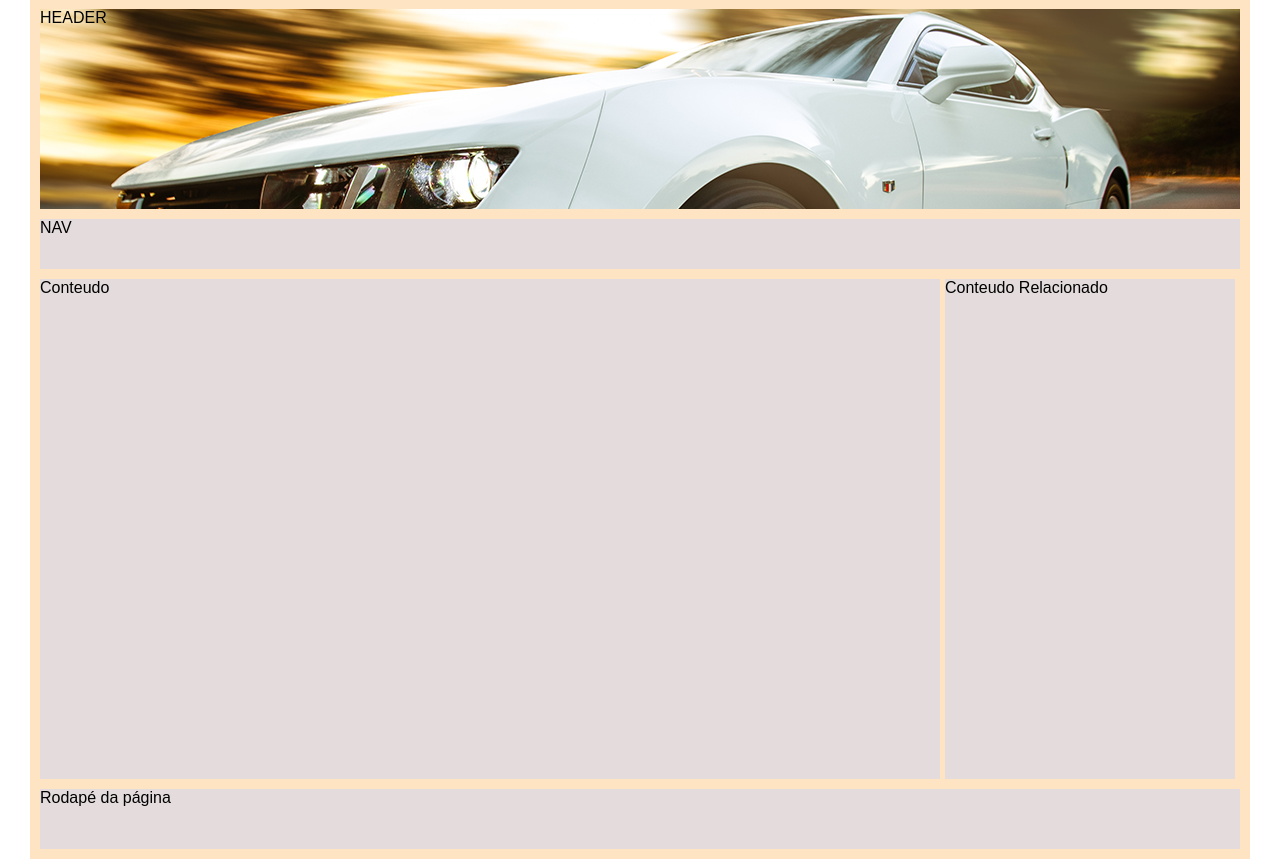
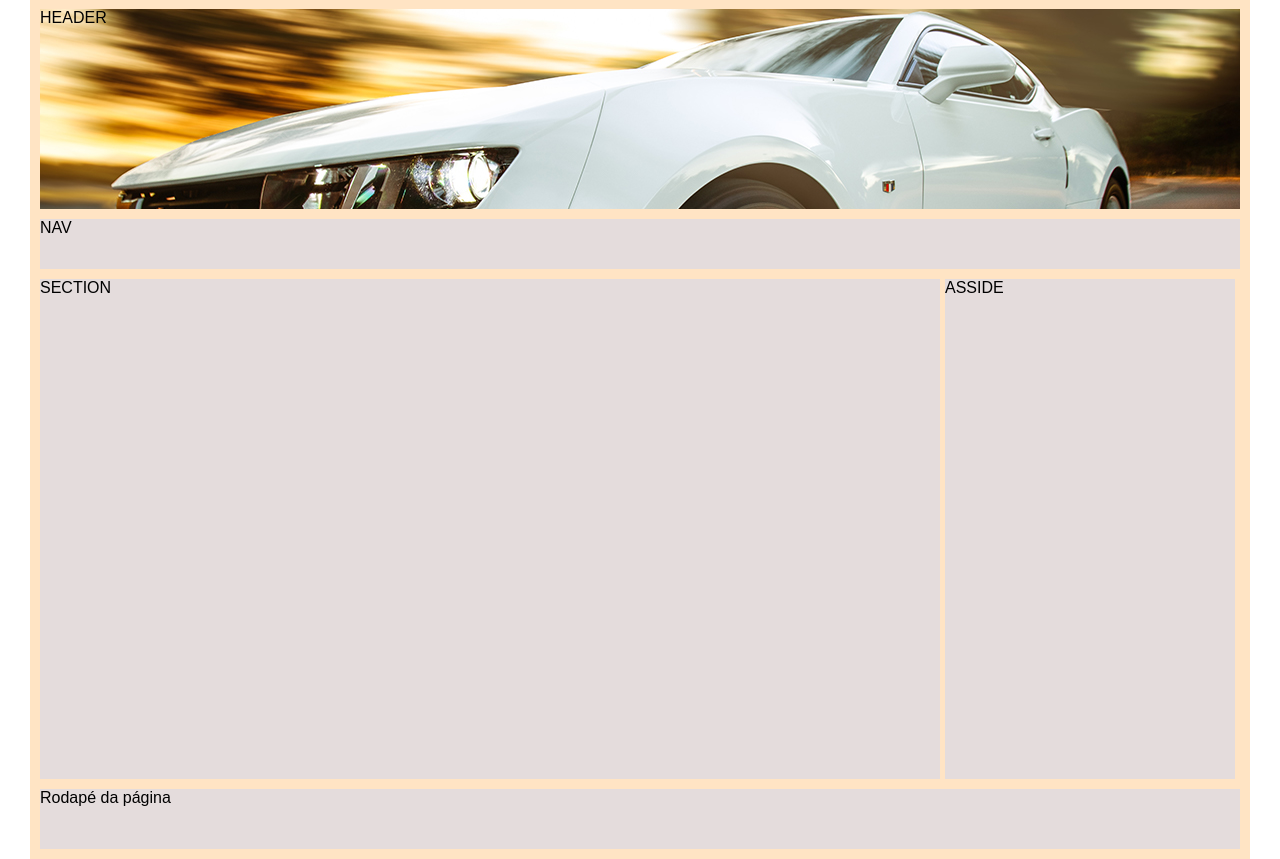
Before and after one commit to FilipeMGaspar/Curso_HTML5_e_CSS3_FSN_2016, a PHP site: page / in a window 1280 px wide. Shown: the part 21-880 px from the top of the page. Run offline with PHP 8.4, Linux system fonts and the light colour scheme.

Commit message:
Aula10 - Exercicio

```diff
--- a/Exerc-Aula10/css/estilo.css
+++ b/Exerc-Aula10/css/estilo.css
@@ -88,5 +88,6 @@ footer{
     }
     section{
         width: 100%;
+        text-align: center;
     }
 }
--- a/Exerc-Aula10/index.html
+++ b/Exerc-Aula10/index.html
@@ -14,10 +14,10 @@
         <nav>NAV</nav>
 
         <section>
-           Conteudo
+           SECTION
         </section>
 
-        <aside>Conteudo Relacionado</aside>
+        <aside>ASSIDE</aside>
 
         <footer>Rodapé da página</footer>
     </div>
```
